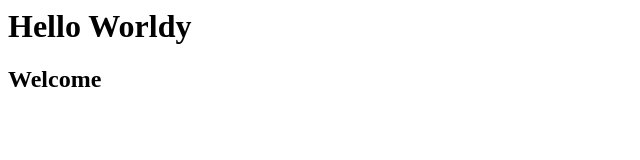
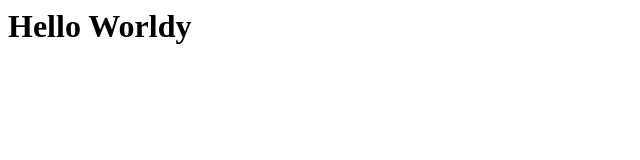
Before and after one commit to JoeBox/Web-Design-Project, a plain HTML site: page index.html in a window 1280 px wide. Shown: the whole page, without its empty margins (0-640 px from the left). Drawn offline with Linux system fonts and the light colour scheme.

Commit message:
added about.html change index.html

```diff
--- a/index.html
+++ b/index.html
@@ -7,5 +7,4 @@
 
 </body>
 	<h1>Hello Worldy</h1>
-	<h2>Welcome</h2>
 </html>
```
Also changed, not shown: about.html (added).
